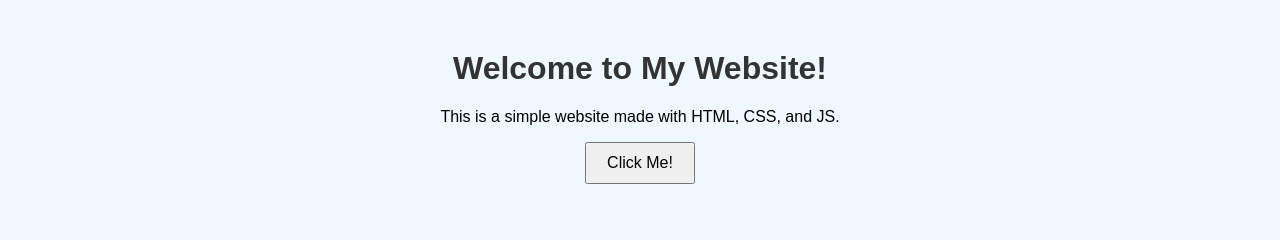
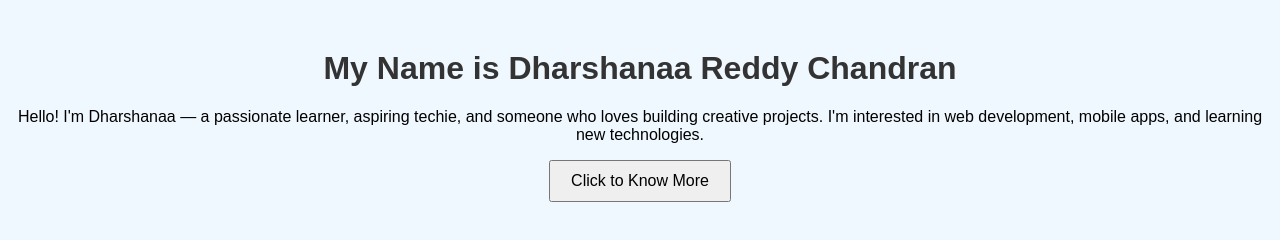
Before and after one commit to 074356/simple-website, a plain HTML site: page index.html in a window 1280 px wide. Drawn offline with Linux system fonts and the light colour scheme.

Commit message:
Add files via upload

```diff
--- a/index.html
+++ b/index.html
@@ -2,13 +2,14 @@
 <html lang="en">
 <head>
   <meta charset="UTF-8">
-  <title>My Simple Website</title>
+  <title>Dharshanaa Reddy Chandran</title>
   <link rel="stylesheet" href="style.css">
 </head>
 <body>
-  <h1>Welcome to My Website!</h1>
-  <p>This is a simple website made with HTML, CSS, and JS.</p>
-  <button onclick="showMessage()">Click Me!</button>
+  <h1>My Name is Dharshanaa Reddy Chandran</h1>
+  <p>Hello! I'm Dharshanaa — a passionate learner, aspiring techie, and someone who loves building creative projects. I'm interested in web development, mobile apps, and learning new technologies.</p>
+
+  <button onclick="showMessage()">Click to Know More</button>
   <p id="message"></p>
 
   <script src="script.js"></script>
```
